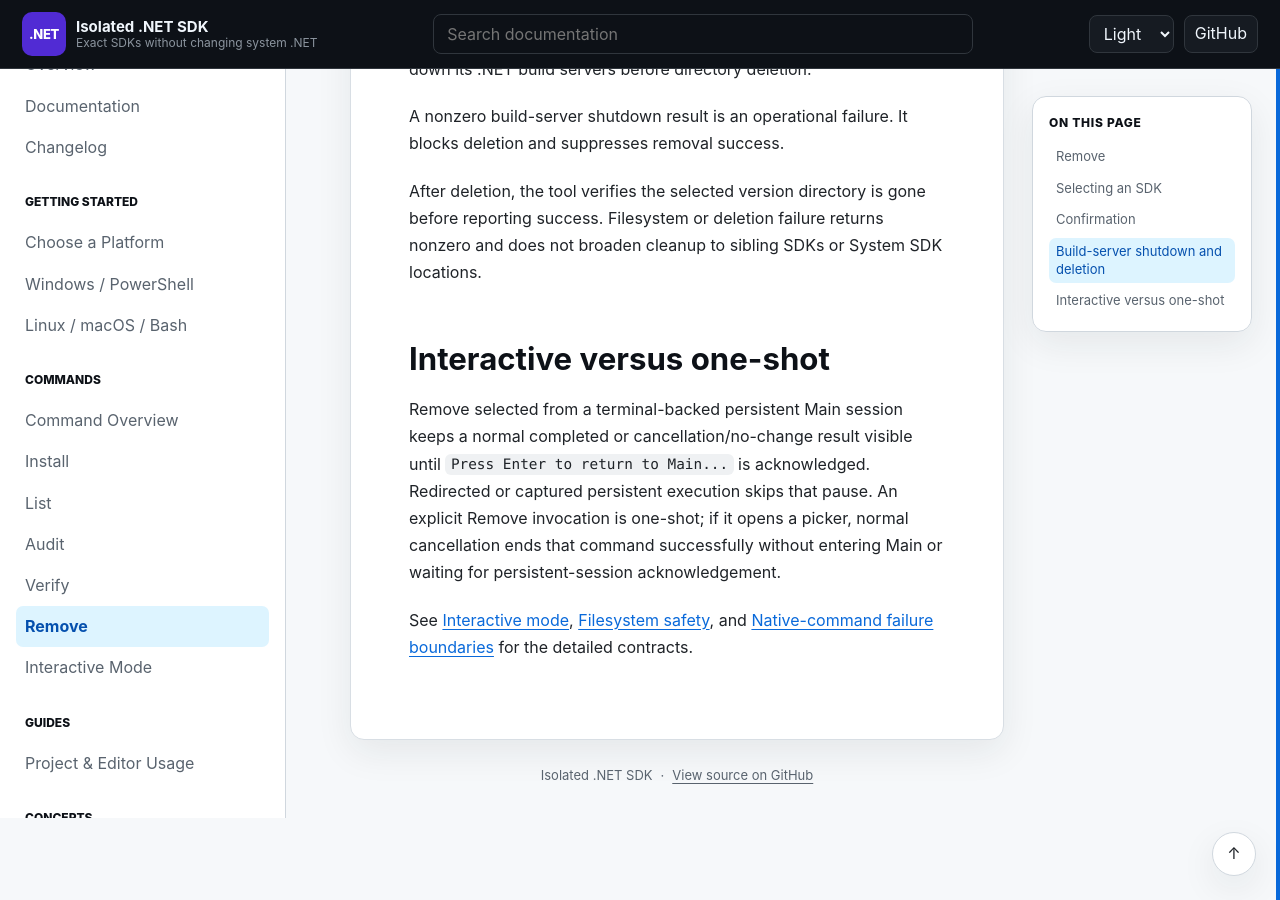
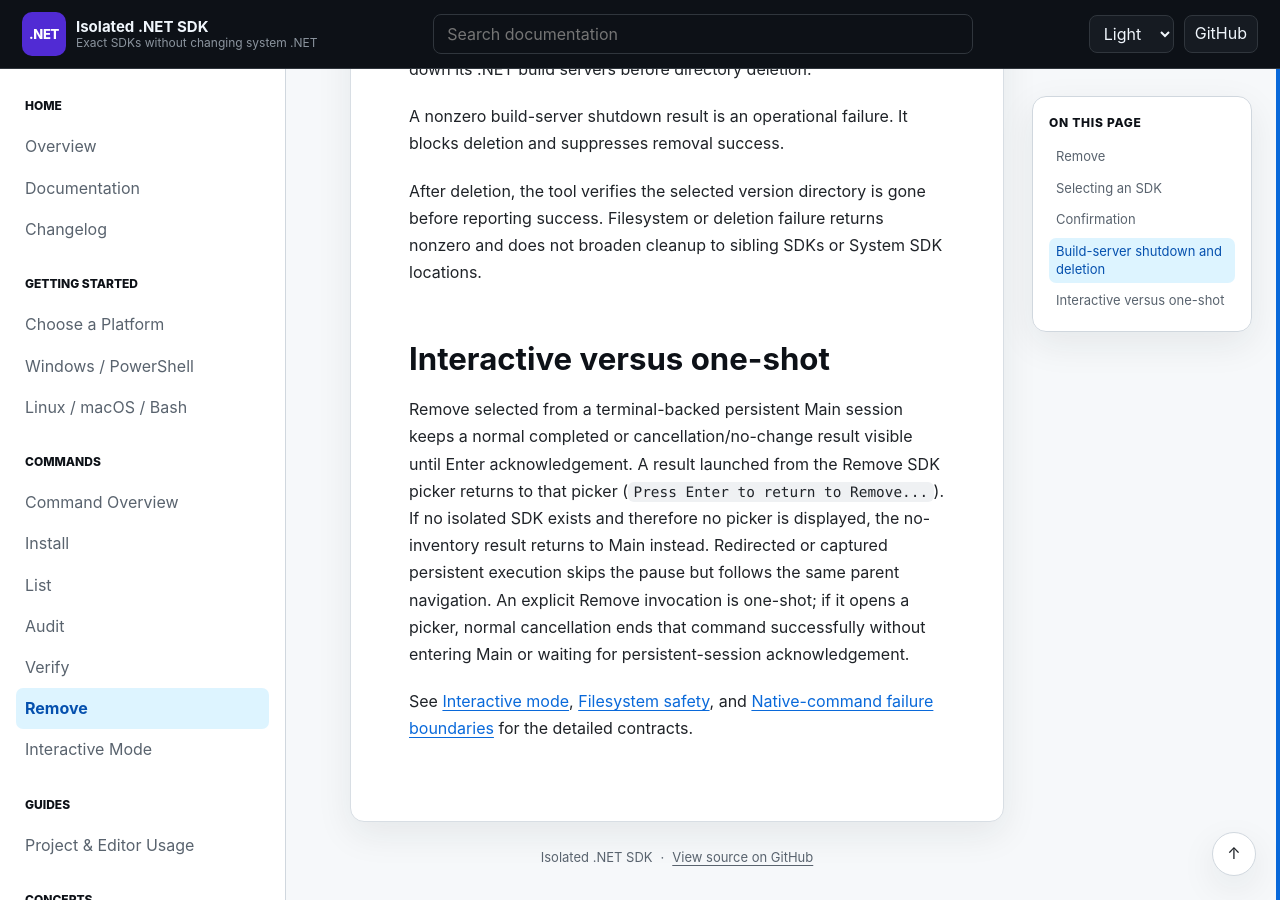
Before and after one commit to infoconex/isolated-dotnet-sdk, a Jekyll site: the page built from docs/commands/remove.md, in a window 1280 px wide and 900 px high, scrolled down 1246 px. Built offline with Jekyll 4.4.1, drawn with Linux system fonts in a browser that asks for light colours; our own code applies the rules of GitHub Pages for plain Markdown files.

Commit message:
docs: document Remove parent return

```diff
--- a/docs/commands/remove.md
+++ b/docs/commands/remove.md
@@ -30,6 +30,6 @@
 
 ## Interactive versus one-shot
 
-Remove selected from a terminal-backed persistent Main session keeps a normal completed or cancellation/no-change result visible until `Press Enter to return to Main...` is acknowledged. Redirected or captured persistent execution skips that pause. An explicit Remove invocation is one-shot; if it opens a picker, normal cancellation ends that command successfully without entering Main or waiting for persistent-session acknowledgement.
+Remove selected from a terminal-backed persistent Main session keeps a normal completed or cancellation/no-change result visible until Enter acknowledgement. A result launched from the Remove SDK picker returns to that picker (`Press Enter to return to Remove...`). If no isolated SDK exists and therefore no picker is displayed, the no-inventory result returns to Main instead. Redirected or captured persistent execution skips the pause but follows the same parent navigation. An explicit Remove invocation is one-shot; if it opens a picker, normal cancellation ends that command successfully without entering Main or waiting for persistent-session acknowledgement.
 
 See [Interactive mode](interactive.md), [Filesystem safety](../concepts/filesystem-safety.md), and [Native-command failure boundaries](../contracts/native-command-failures.md) for the detailed contracts.
```
